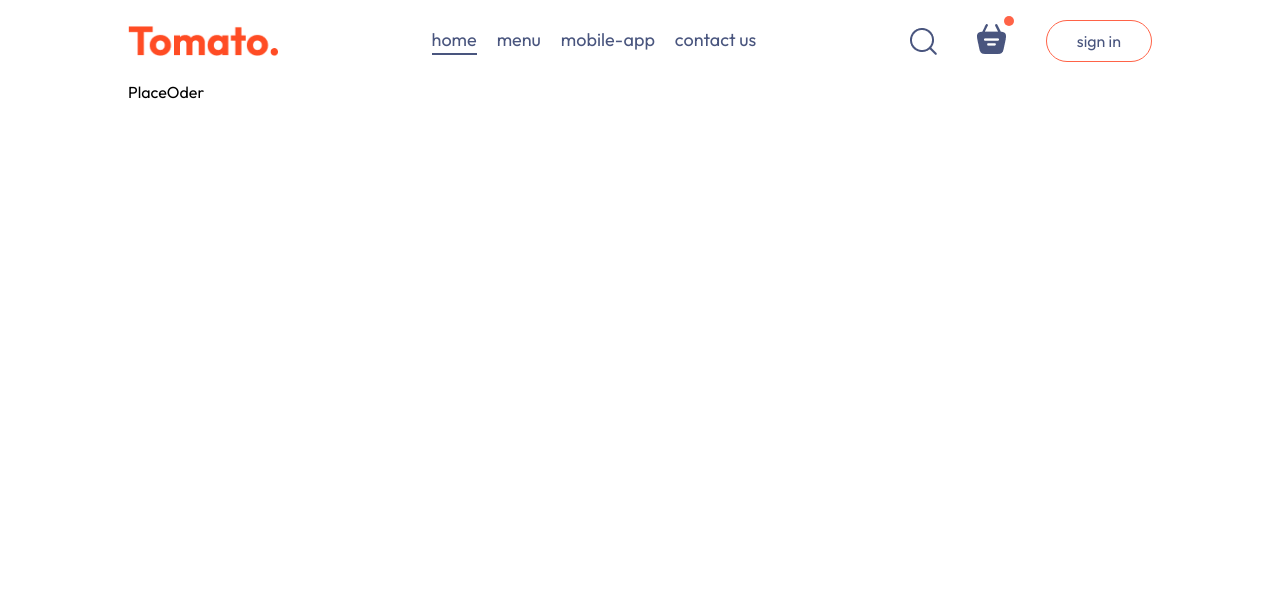
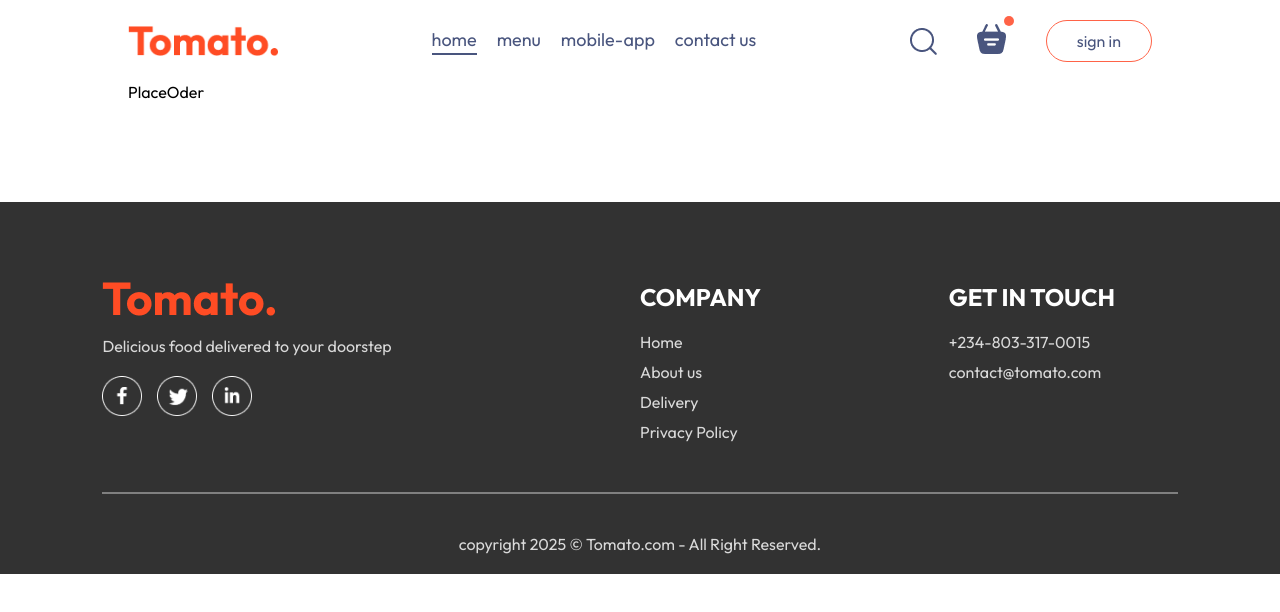
Before and after one commit to Danayodeji/food-ordering-webapp, a React (Vite) app: page /placeorder in a window 1280 px wide. Shown: the top 612 px of the page. Built offline with nearby package versions, Linux system fonts and the light colour scheme.

Commit message:
feat(footer): complete footer section

```diff
--- a/src/App.jsx
+++ b/src/App.jsx
@@ -1,21 +1,25 @@
-import React from 'react'
-import Navbar from './components/Navbar/Navbar'
-import { Route, Routes } from 'react-router-dom'
-import Home from './pages/Home/Home'
-import Card from './pages/Card/Card'
-import PlaceOrder from './pages/PlaceOrder/PlaceOrder'
+import React from "react";
+import Navbar from "./components/Navbar/Navbar";
+import { Route, Routes } from "react-router-dom";
+import Home from "./pages/Home/Home";
+import Card from "./pages/Card/Card";
+import PlaceOrder from "./pages/PlaceOrder/PlaceOrder";
+import Footer from "./components/Footer/Footer";
 
- const App = () => {
-   return (
-     <div className='app'>
-      <Navbar/>
-      <Routes>
-        <Route path='/' element={<Home/>}/>
-        <Route path='/card' element={<Card/>}/>
-        <Route path='/placeorder' element={<PlaceOrder/>}/>
-      </Routes>
-     </div>
-   )
- }
+const App = () => {
+  return (
+    <>
+      <div className="app">
+        <Navbar />
+        <Routes>
+          <Route path="/" element={<Home />} />
+          <Route path="/card" element={<Card />} />
+          <Route path="/placeorder" element={<PlaceOrder />} />
+        </Routes>
+      </div>
+      <Footer />
+    </>
+  );
+};
 
- export default App
+export default App;
--- /dev/null
+++ b/src/components/Footer/Footer.css
@@ -0,0 +1,42 @@
+.footer{
+    color: #d9d9d9;
+    background-color: #323232;
+    display: flex;
+    flex-direction: column;
+    align-items: center;
+    gap: 20px;
+    padding: 20px 8vw ;
+    padding-top: 80px;
+    margin-top: 100px;
+}
+.footer-content{
+    display: grid;
+    grid-template-columns: 2fr 1fr 1fr;
+    width: 100%;
+    flex-wrap: wrap;
+    gap: 80px;
+}
+.footer-content-left, .footer-content-right, .footer-content-center{
+    display: flex;
+    flex-direction: column;
+    align-items: start;
+    gap: 20px;
+}
+.footer-content-left li, .footer-content-right li, .footer-content-center li{
+    list-style: none;
+    margin-bottom: 10px;
+    cursor: pointer;
+}
+.footer-content-right h2, .footer-content-center h2{
+    color: white;
+}
+.footer-social-icons img{
+    width: 40px;
+    margin-right: 15px;
+}
+.footer hr{
+    width: 100%;
+    height: 2px;
+    margin: 20px 0;
+    background-color: grey;
+    border: none;
--- /dev/null
+++ b/src/components/Footer/Footer.jsx
@@ -0,0 +1,41 @@
+import React from 'react'
+import './Footer.css'
+import { assets } from '../../assets/assets'
+
+const Footer = () => {
+  return (
+    <div className='footer' id='footer'>
+        <div className="footer-content">
+            <div className="footer-content-left">
+                <img src={assets.logo} alt="" />
+                <p>Delicious food delivered to your doorstep</p>
+                <div className="footer-social-icons">
+                    <img src={assets.facebook_icon} alt="" />
+                    <img src={assets.twitter_icon} alt="" />
+                    <img src={assets.linkedin_icon} alt="" />
+                </div>
+            </div>
+            <div className="footer-content-right">
+                <h2>COMPANY</h2>
+                <ul>
+                    <li>Home</li>
+                    <li>About us</li>
+                    <li>Delivery</li>
+                    <li>Privacy Policy</li>
+                </ul>
+            </div>
+            <div className="footer-content-center">
+                <h2>GET IN TOUCH</h2>
+                <ul>
+                    <li>+234-803-317-0015</li>
+                    <li>contact@tomato.com</li>
+                </ul>
+            </div>
+        </div>
+        <hr />
+        <p className="footer-copyright">copyright 2025 © Tomato.com - All Right Reserved.</p>
+    </div>
+  )
+}
+
+export default Footer
```
